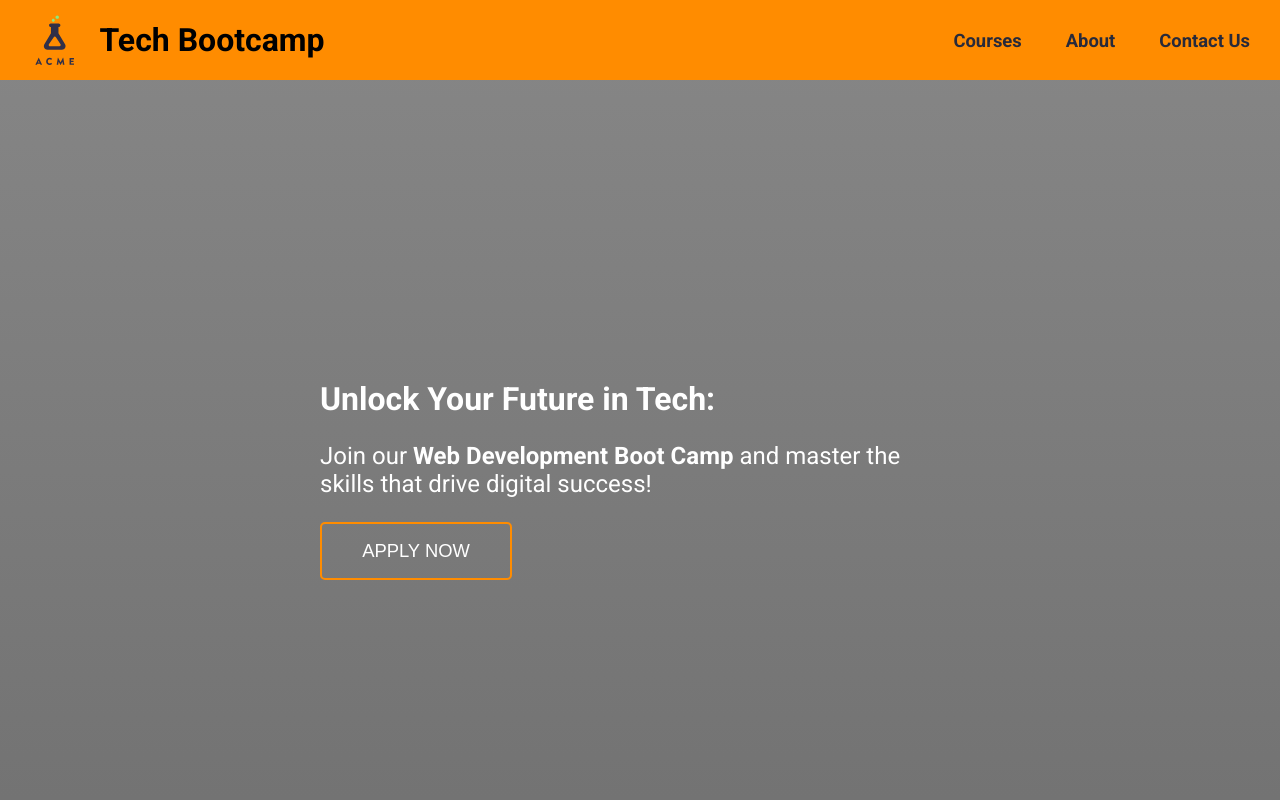
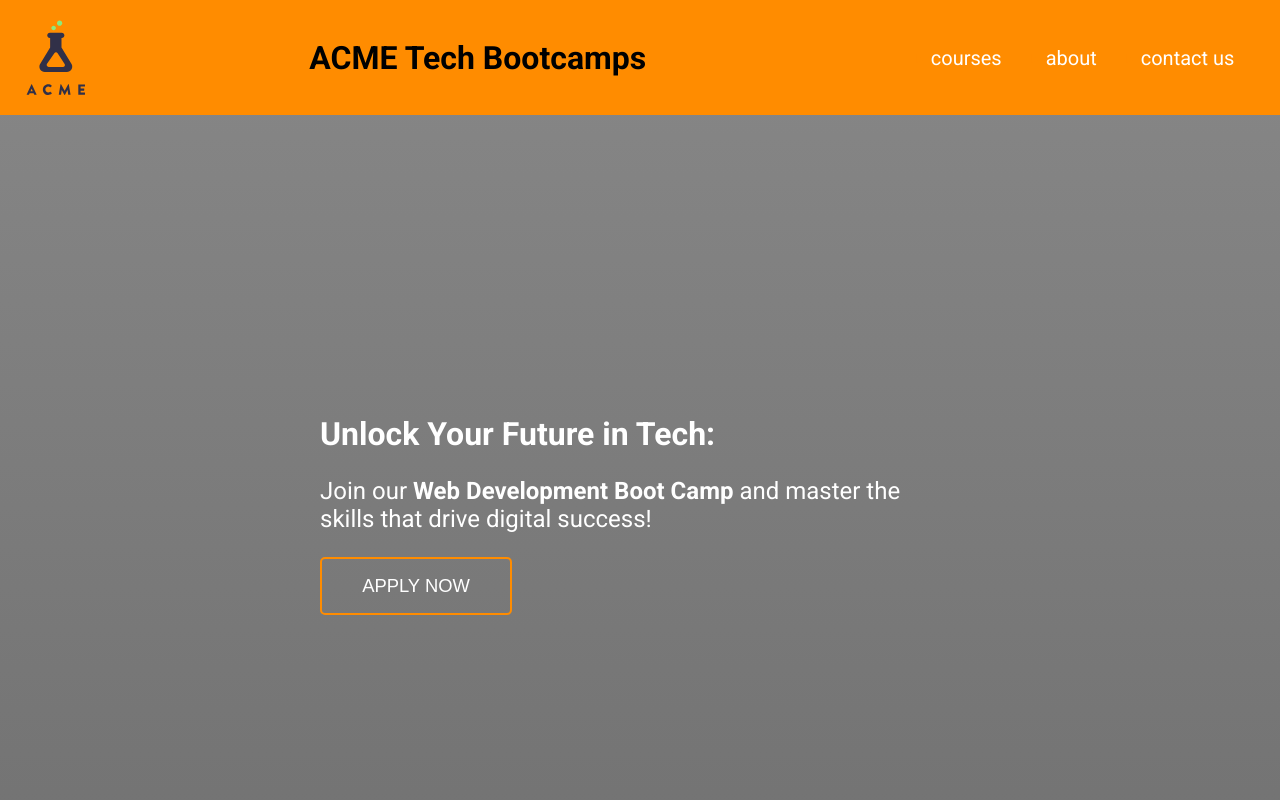
Before and after one commit to rachbry/Tech-Bootcamp, a plain HTML site: page index.html in a window 1280 px wide. Shown: the top 800 px of the page. Drawn offline with Linux system fonts and the light colour scheme.

Commit message:
updated nav bar

```diff
--- a/assets/css/style.css
+++ b/assets/css/style.css
@@ -6,23 +6,54 @@ html {
     height: 100%;
     margin: 0;
     font-family: 'Roboto', sans-serif;
-}
-
-a {
-    display: inline-block;
+    margin:0;
+    padding: 0;
 }
 
 header {
-    display: flex;
-    width: 100%;
-    padding: 20px;
-    justify-content: stretch;
+  display: flex;
+  justify-content: space-between;
+  align-items: center;
+  margin:0;
+  padding: 20px 2%;
+  background-color: #FF8C00;
+}
+
+li a {
+  font-size: 1.25rem;
+  font-weight: 500;
+  color: white;
+  text-decoration: none;
+}
+
+.logo {
+  cursor: pointer;
+  height: 75px;
+}
+
+.nav-links {
+  list-style: none;
+}
+
+.nav-links li {
+  display: inline-block;
+  padding: 0 20px;
+}
+
+.nav-links li a {
+  transition: all 0.3s ease 0s;
+}
+
+.nav-links li a:hover {
+  transition: all 0.3s ease 0s;
+  color: blue;
+  background-color: green;
+
 }
 
 h1 {
     margin: auto;
     font-size: 2rem;
-
 }
 
 h2 {
@@ -73,50 +104,6 @@ html {
 .web-dev {
     font-weight: 600;
 }
-
-
-
-/* nav bar items */
-
-
-.nav-bar {
-
-    background-color: #FF8C00;
-    top: 0%;
-    text-align: center;
-    justify-content: space-between;
-    display: flex;
-    align-items: center;
-    padding: 10px;
-}
-
-.left-nav {
-    justify-content: flex-start;
-    display: flex;
-}
-
-.nav-bar a {
-    color: #282A3A;
-    font-size: 1.15rem;
-    font-weight: 700;
-    text-decoration: none;
-    margin-right: 15px;
-    margin-left: 15px;
-    padding: 5px;
-}
-
-.nav-bar a:hover {
-    color: #C69749;
-    background-color: #282A3A;
-    padding: auto;
-}
-
-.logo {
-    height: 50px;
-    margin: 5px 25px;
-}
-
-
 
 .button-apply {
     background-color: transparent;
--- a/index.html
+++ b/index.html
@@ -26,22 +26,22 @@
       href="assets/images/favicon-32x32.png"
     />
     <link rel="manifest" href="/site.webmanifest" />
-    <title>ACME Tech Bootcamp</title>
+    <title>ACME Tech Bootcamps</title>
   </head>
 
   <body>
-    <div class="nav-bar">
-      <div class="left-nav">
-        <img class="logo" src="assets/images/logo-main.svg" />
-        <h1>Tech Bootcamp</h1>
-      </div>
 
-        <nav>
-          <a href="courses.html">Courses</a>
-          <a href="about.html">About</a>
-          <a href="contact.html">Contact Us</a>
-        </nav>
-    </div>
+    <header>
+      <img src="assets/images/logo-main.svg" alt="logo" class="logo">
+      <h1>ACME Tech Bootcamps</h1>
+      <nav>
+        <ul class="nav-links">
+          <li><a href="courses.html">courses</a></li>
+          <li><a href="about.html">about</a></li>
+          <li><a href="contact.html">contact us</a></li>
+        </ul>
+      </nav>
+    </header>
 
       <div class="hero-image">
         <div class="hero-text">
```
